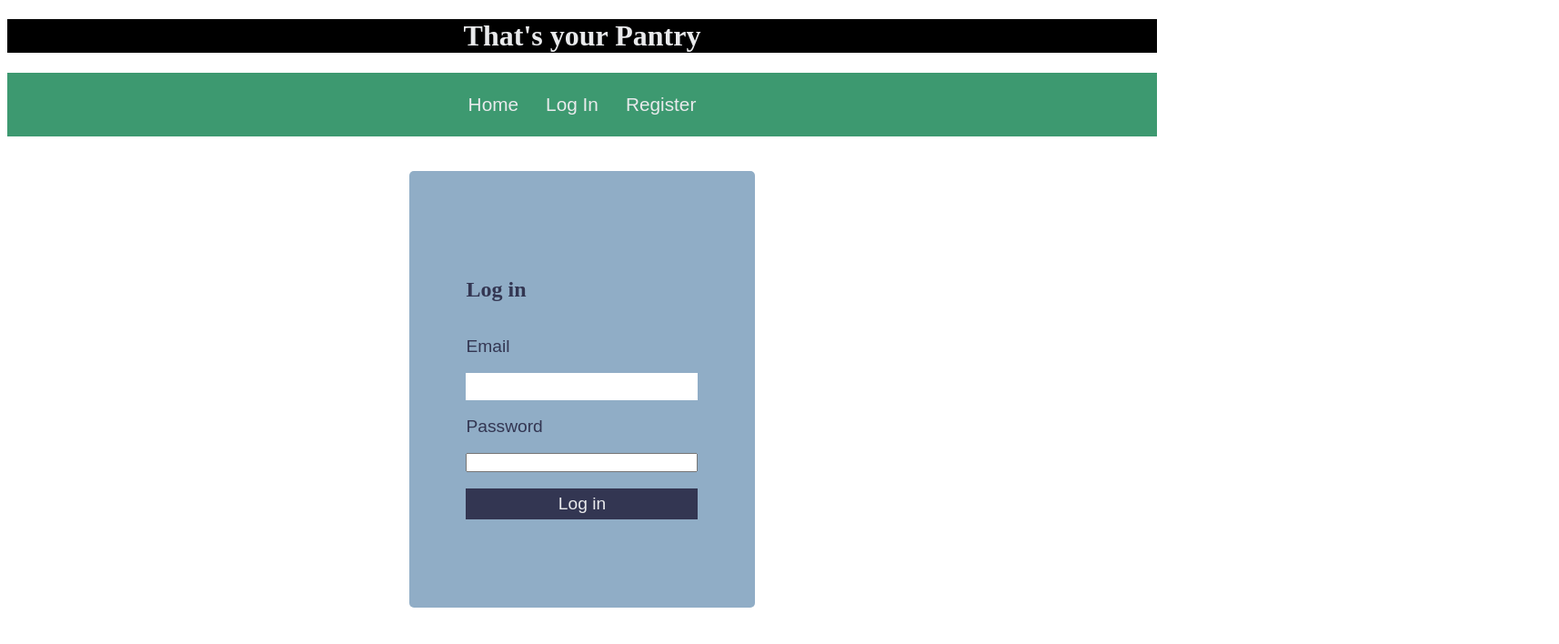
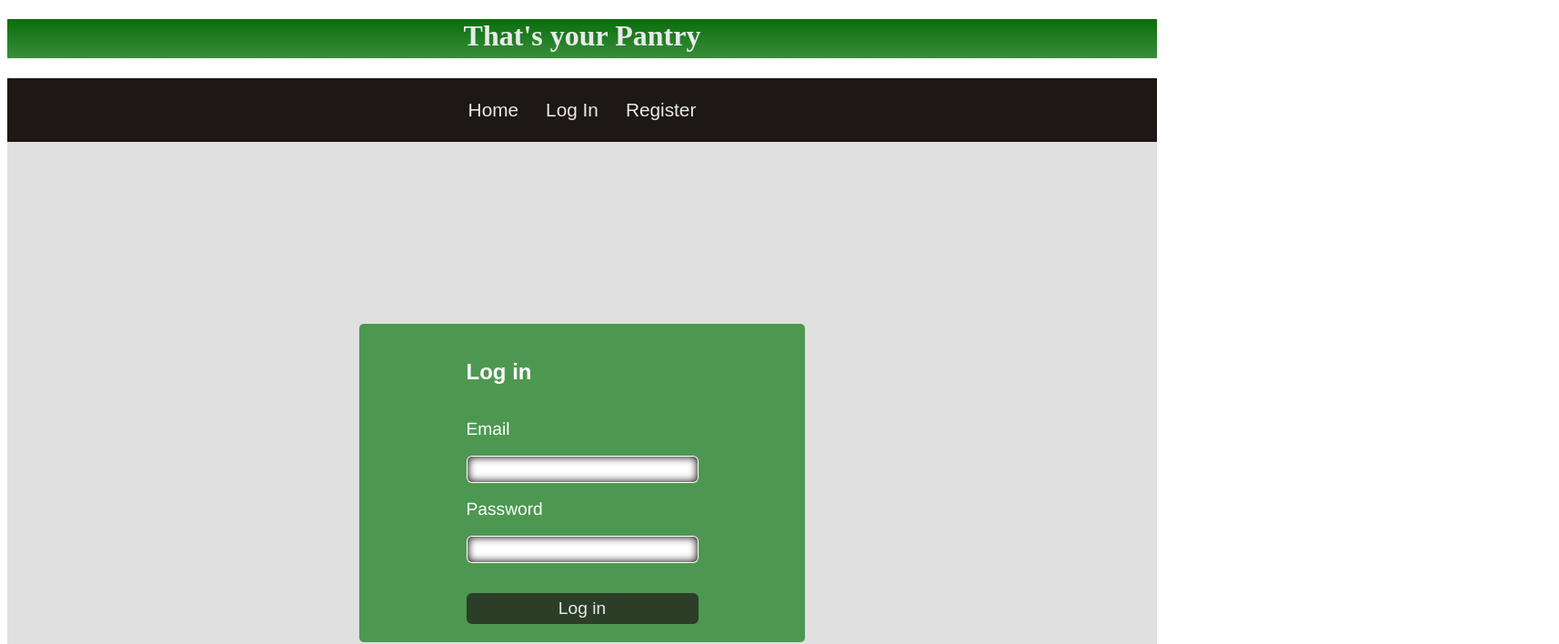
Before and after one commit to Valantis-Siomos/Legacy, a React (Create React App) app in the folder Pantry/myapp/: page /login in a window 1280 px wide. Shown: the top 708 px of the page at 91% size, 1714 px wide, since content can reach past the window. Built offline with nearby package versions, Linux system fonts and the light colour scheme; no server answers.

Commit message:
form css

```diff
--- a/Pantry/myapp/src/components/Product.js
+++ b/Pantry/myapp/src/components/Product.js
@@ -70,6 +70,7 @@ function Product({ getAllProducts, products }) {
     <div>
       <div className="searchdiv">
         <input
+        id="searchInput"
           type="text"
           placeholder="Search your product here"
           value={searchTerm}
--- a/Pantry/myapp/src/components/form.css
+++ b/Pantry/myapp/src/components/form.css
@@ -1,53 +1,75 @@
 .formContainer {
     display: flex;
-    width: 100%;
-    height: 30em;
-    margin-left: 35%;
-    margin-top: 3%;
+    /* align-items: center; */
+    justify-content: center;
+    background-color: #e0e0e0;
+    height: 87.9vh;
 }
 
 .form {
+    margin-top: 200px;
     display: flex;
     flex-direction: column;
     box-sizing: border-box;
     justify-content: center;
     align-content: center;
-    background-color: #90ADC6;
-    color: #333652;
+    background-color: #388e3cde;
+    color: #ffffff;
     border: 1px solid transparent;
     border-radius: 5px;
-    width: 30%;
+    height: 350px;
+    width: 490px;
     flex-wrap: wrap;
 }
 
 label {
-    font-family: Arial;
+    font-family:'Franklin Gothic Medium', 'Arial Narrow', Arial, sans-serif;
     font-size: 1.2em;
 }
 
 input[type=text] {
     border: 1px solid transparent;
-    color: #333652;
+    color: #030305;
     font-size: 1.2em;
     padding: 3px;
+    border-radius: 6px;
+    box-shadow: 0 0 9px 1px inset #1d1716;
 }
 
 input[type=text]:focus {
     border: 1px solid transparent;
     outline: none;
+    box-shadow: 0 0 15px 3px  #1d1716;
+
+}
+input[type=password] {
+    border: 1px solid transparent;
+    color: #030305;
+    font-size: 1.2em;
+    padding: 3px;
+    border-radius: 6px;
+    box-shadow: 0 0 9px 1px inset #1d1716;
+}
+input[type=password]:focus{
+    box-shadow: 0 0 15px 3px  #1d1716;
+
 }
 
 input[type=date] {
     border: 1px solid transparent;
     outline: none;
     font-size: 1.2em;
-    color: #333652;
+    color: #020202;
+    padding: 4px;
+    border-radius: 6px;
+    box-shadow: 0 0 9px 1px inset #1d1716;
 }
 
 input[type=date]:focus {
     border: 1px solid transparent;
     outline: none;
     font-size: 1.2em;
+    box-shadow: 0 0 15px 3px  #1d1716;
 }
 
 button[type=submit] {
@@ -55,17 +77,23 @@ button[type=submit] {
     font-size: 1.2em;
     border: 1px solid transparent;
     cursor: pointer;
-    background-color:#333652;
-    color: #E9EAEC;
+    background-color:#1d1716c6;
+    color: #ffffff;
     padding: 5px;
+    border-radius: 6px;
 }
 
 input[type=submit] {
+    margin-top: 15px;
     font-family: Arial;
     font-size: 1.2em;
     border: 1px solid transparent;
     cursor: pointer;
-    background-color:#333652;
+    background-color:#1d1716b0;
     color: #E9EAEC;
     padding: 5px;
+    border-radius: 6px;
 }
+h2{
+    font-family: sans-serif;
+}
--- a/Pantry/myapp/src/components/home.css
+++ b/Pantry/myapp/src/components/home.css
@@ -8,6 +8,7 @@
     flex-direction: column;
     align-items: center;
     position: relative;
+    background-color: #e0e0e0;
 }
 
 
@@ -38,7 +39,7 @@ font-family:Arial, Helvetica, sans-serif ;
 
 .linkLogIn {
     text-decoration: none;
-    color: #3d9970;
+    color: #388e3c;
     font-size: 20px;
     font-weight: bold;
     font-family:Arial, Helvetica, sans-serif;
--- a/Pantry/myapp/src/components/navbar.css
+++ b/Pantry/myapp/src/components/navbar.css
@@ -1,7 +1,11 @@
+
 .title {
     color: #E9EAEC;
-    background-color:black;
+    background-image: linear-gradient(180deg,#0a6e0a,#388e3c);
+
     text-align: center;
+    height: 43px;
+
 }
 
 .navbar {
@@ -10,7 +14,8 @@
     justify-content: space-evenly;
     align-content: center;
     height: 70px;
-    background-color:#3d9970;
+    background-image: linear-gradient(180deg,#1d1716,#1d1716);
+    /* background-color:#2d6e7e; */
 }
 
 .linkGroup {
@@ -38,5 +43,5 @@
 
 .link:active {
     text-decoration: none;
-    color: #126928;
+    color: #3baea0;
 }
```
Also changed, not shown: Pantry/myapp/src/components/product.css (+21 -5 lines).
